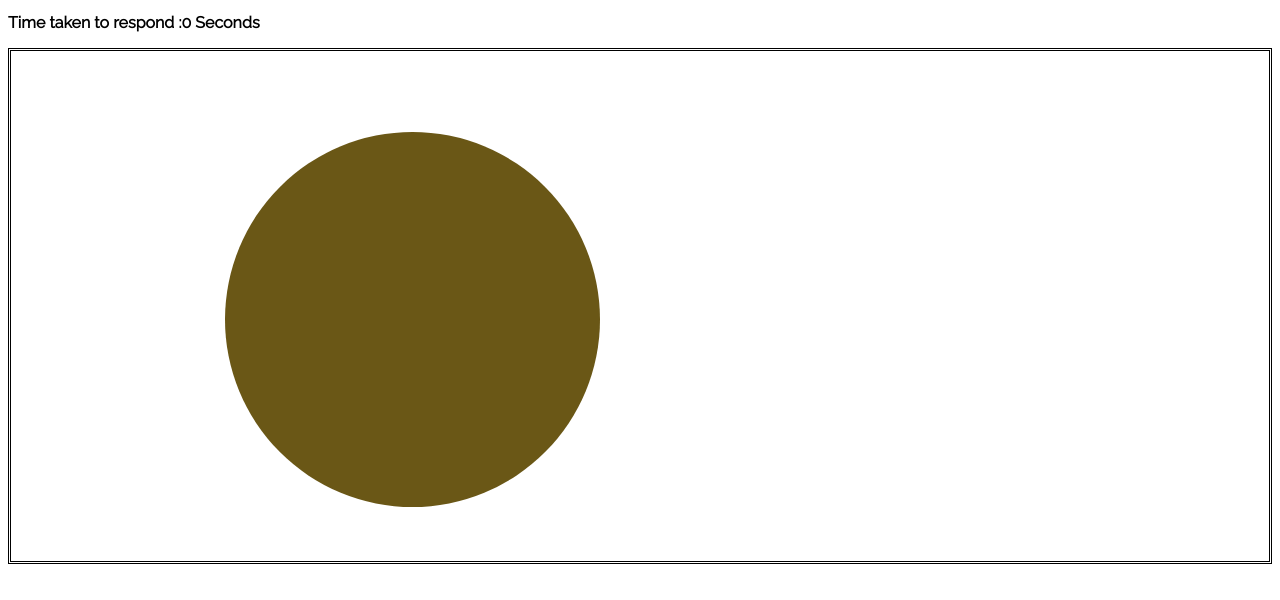
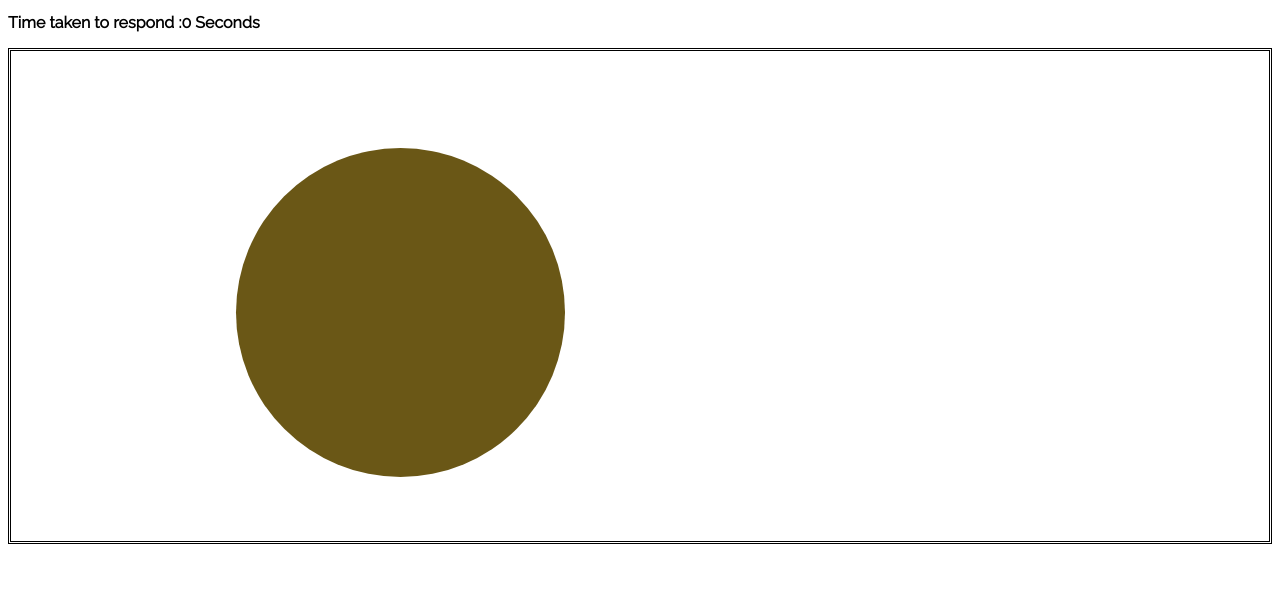
Before and after one commit to DarrenBlunk/darrenblunk.github.io, a plain HTML site: page index.html in a window 1280 px wide. Shown: the part 102-702 px from the top of the page. Drawn offline with Linux system fonts and the light colour scheme.

Commit message:
changes to game window size
Previous it was taking to much space offsetting the window. Now fixed

```diff
--- a/index.html
+++ b/index.html
@@ -11,7 +11,7 @@
             }
             #gameWindow {
                 border-style: double;
-                height: 510px
+                height: 490px
             }
 
             #cObject {
@@ -64,14 +64,14 @@
             shape = Math.floor(Math.random() * 2);
 
             //Size randomizer
-            size = randomRange(50,400);
+            size = randomRange(50,350);
 
             //Color randomizer
             color = '#'+(Math.random()*0xFFFFFF<<0).toString(16);
 
             //Position randomizer
             posX = randomRange(0,1320 - size);
-            posY = randomRange(0,500 - size);
+            posY = randomRange(0,480 - size);
 
             //Shape Change
             if(shape == 0)
```
